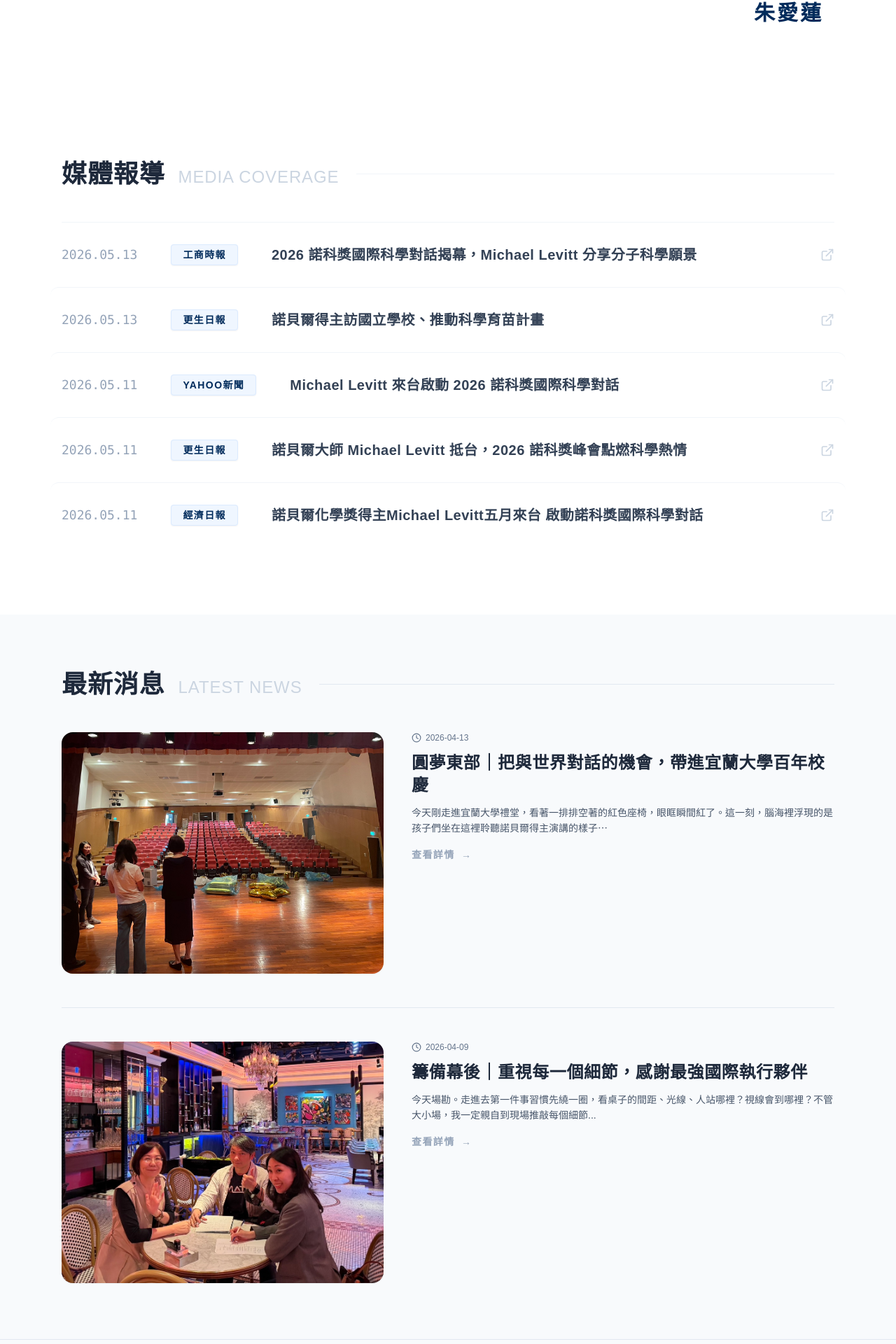
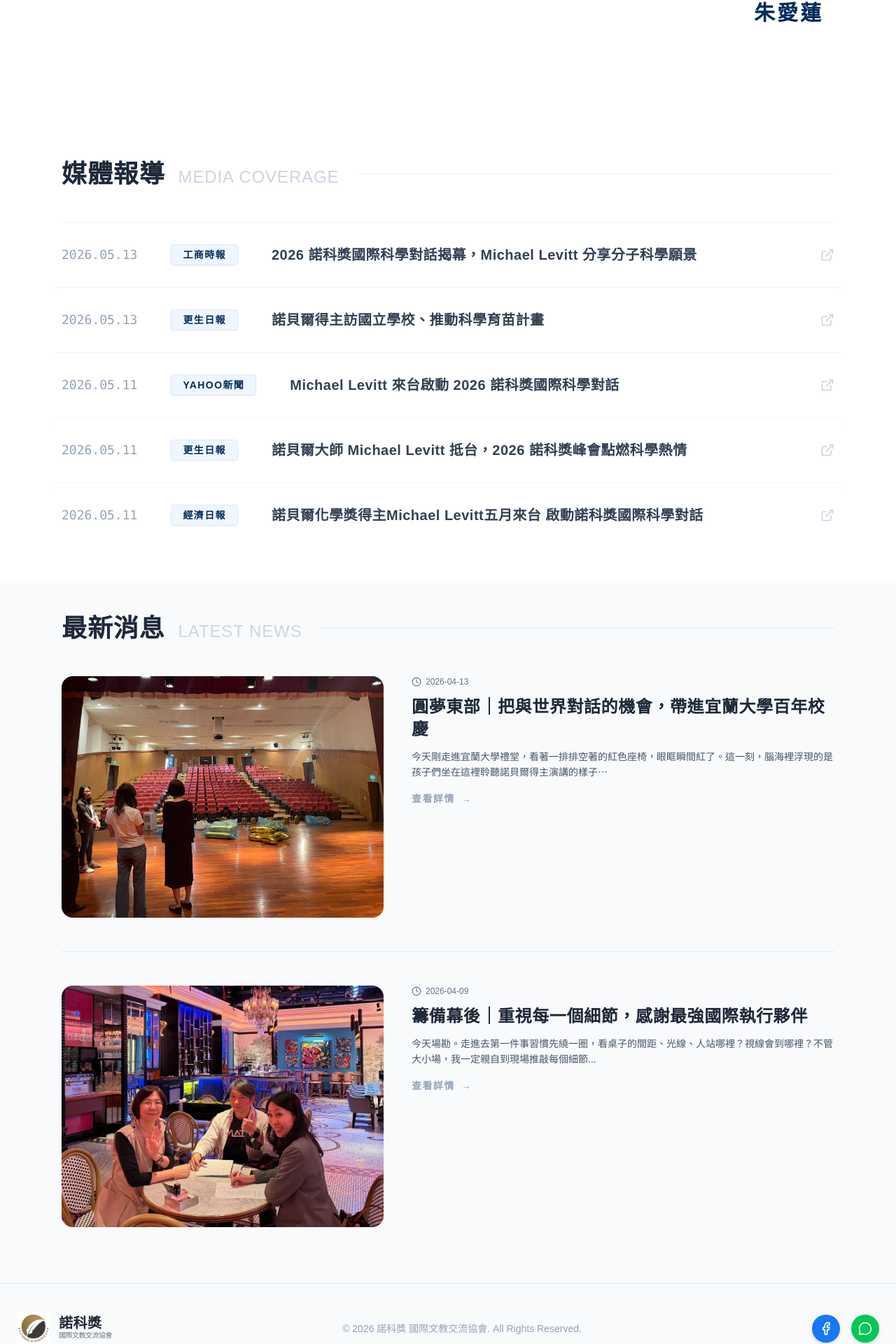
Before and after one commit to sky940714/nsic-website, a React (Vite) app: page / in a window 1280 px wide. Shown: the part 2980-4900 px from the top of the page at 70% size. Built offline with nearby package versions, Linux system fonts and the light colour scheme.

Commit message:
修改media

```diff
--- a/src/components/MediaSection.tsx
+++ b/src/components/MediaSection.tsx
@@ -48,7 +48,7 @@ const mediaData: MediaItem[] = [
 
 export default function MediaSection() {
   return (
-    <section className="py-24 bg-white">
+    <section className="pt-16 pb-6 md:pt-24 md:pb-12 bg-white">
       <div className="max-w-6xl mx-auto px-6">
 
         <div className="flex items-center gap-6 mb-12">
@@ -67,7 +67,6 @@ export default function MediaSection() {
               rel="noopener noreferrer"
               className="group flex flex-col md:flex-row md:items-center py-5 md:py-8 gap-3 md:gap-12 transition-all hover:bg-slate-50/50 px-4 -mx-4 rounded-xl"
             >
-              {/* 手機版將日期與來源並排，節省高度 */}
               <div className="flex items-center gap-4 md:contents">
                 <div className="text-slate-400 font-mono text-sm md:text-lg shrink-0">
                   {item.date}
--- a/src/components/NewsSection.tsx
+++ b/src/components/NewsSection.tsx
@@ -20,7 +20,7 @@ const newsData: NewsItem[] = [
     date: "2026-04-13",
     title: "圓夢東部｜把與世界對話的機會，帶進宜蘭大學百年校慶",
     summary: "今天剛走進宜蘭大學禮堂，看著一排排空著的紅色座椅，眼眶瞬間紅了。這一刻，腦海裡浮現的是孩子們坐在這裡聆聽諾貝爾得主演講的樣子⋯",
-    content: "今天剛走進宜蘭大學禮堂，看著一排排空著的紅色座椅，眼眶瞬間紅了。\n\n這一刻，腦海裡浮現的是孩子們坐在這裡聆聽諾貝爾得主演講的樣子⋯無論是家在東部，還是在這片土地上求學的孩子，他們同樣聰明、同樣充滿希望，卻常常因為地理的阻隔，少了一點親眼看見世界的機會。\n\n這一刻，心裡有個聲音在對自己說：愛蓮妳終於做到了，終於把這份與世界對話的機會，帶進了東部的校園，讓孩子們能真實地坐在這裡，跟世界頂尖的得主處在同一個空間，想讓他們知道，世界沒有遺忘他們，世界級的智慧與光芒，此刻就近在咫尺。\n\n感謝宜蘭大學校長與團隊的用心，在百年校慶的歷史時刻，謝謝你們如此細緻的安排，協助邀請宜蘭、花蓮、台東地區學校孩子們一起走進這個禮堂，讓這份禮物能圓滿送達，一起走進這個場域，接受這場世界的洗禮。\n\n站在禮堂裡，看著那些椅子，我心裡真的很激動、並安慰，過去所經歷的挑戰與疲憊，在這一刻都變得值得了，這件事對我而言比什麼都重要，我沒有讓這個願望只停留在想像裡。\n\n今天，是最開心的時刻\n今天，是最安慰的一天\n\n#國立宜蘭大學百年校慶",
+    content: "今天剛走進宜蘭大學禮堂，看著一排排空著的紅色座椅，眼眶瞬間紅了。\n\n這一刻，腦海裡浮現的是孩子們坐在這裡聆聽諾貝爾得主演講的樣子⋯無論是家在東部，還是在這片土地上求學的孩子，他們同樣聰明、同樣充滿希望，卻常常因為地理的阻隔，少了一點親眼看見世界的機會。\n\n這一刻，心裡有個聲音在對自己說：愛蓮妳終於做到了，終於把這份與世界對話的機會，帶進了東部的校園，讓孩子們能真實地坐在這裡，跟世界頂尖的得主處在同一個空間，想讓他們知道，世界沒有遺忘他們，世界級的智慧與光芒，此刻就近在咫尺。\n\n感謝宜蘭大學校長與團隊的用心，在百年校慶的歷史時刻，謝謝你們如此細緻的安排，協助邀請宜蘭、花蓮、台東地區學校孩子們一起走進這個禮堂，讓這份禮物能圓滿送達，一起走進這個場域，接受這場世界的洗禮。\n\n站在禮堂裡，看著那些椅子，我心裡真的很激動、很安慰，過去所經歷的挑戰與疲憊，在這一刻都變得值得了，這件事對我而言比什麼都重要，我沒有讓這個願望只停留在想像裡。\n\n今天，是最開心的時刻\n今天，是最安慰的一天\n\n#國立宜蘭大學百年校慶",
     image: new2Img
   },
   {
@@ -37,8 +37,7 @@ export default function NewsSection() {
   const [selectedNews, setSelectedNews] = useState<NewsItem | null>(null);
 
   return (
-    <section className="py-20 bg-slate-50 relative">
-      {/* 修正：手機版 px-4 改為 px-6 與媒體報導對齊 */}
+    <section className="pt-12 pb-20 bg-slate-50 relative">
       <div className="max-w-6xl mx-auto px-6">
 
         <div className="flex items-center gap-6 mb-12">
```
